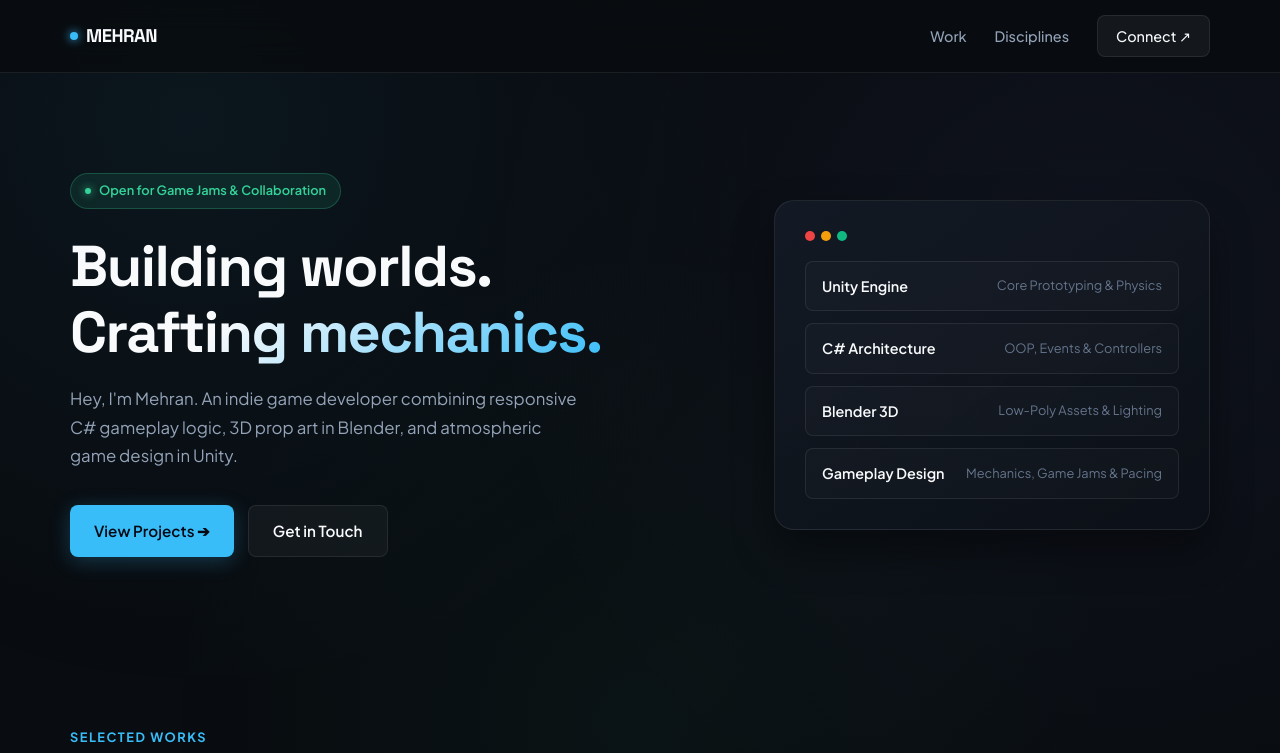
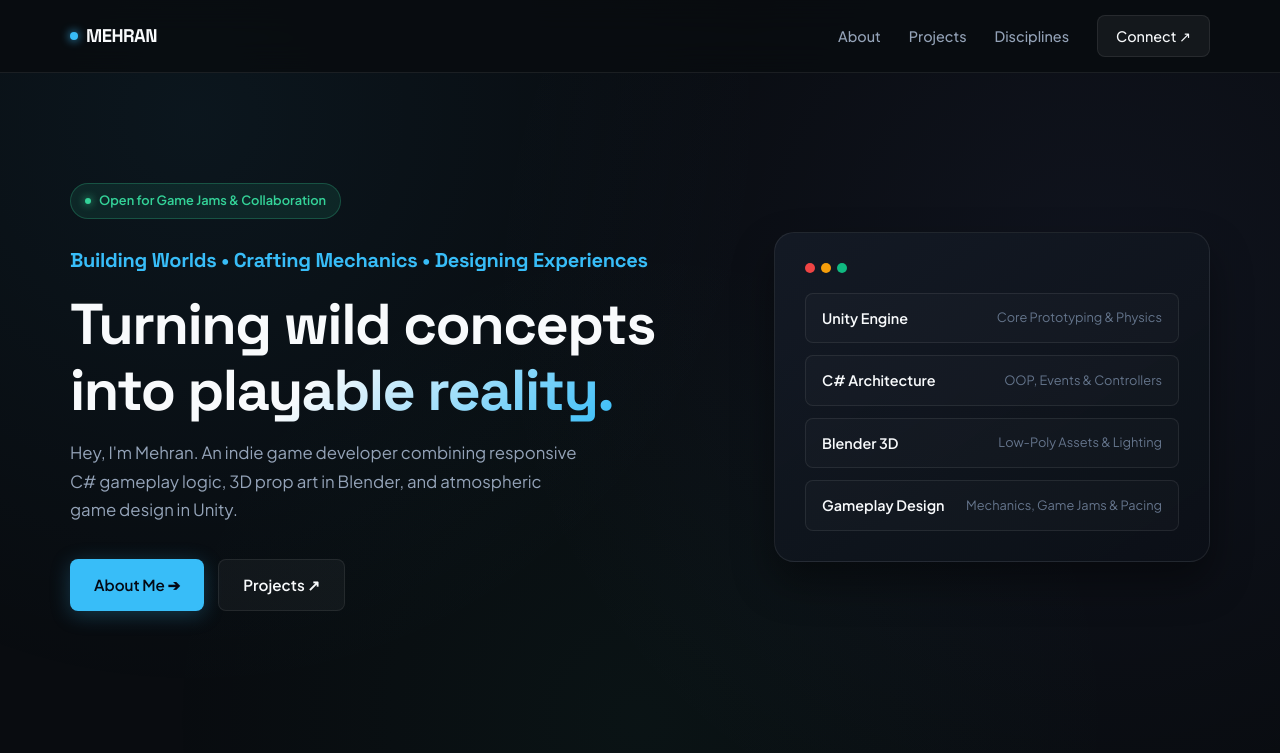
Before and after one commit to mehran-GameDev/mehran-GameDev.github.io, a plain HTML site: page index.html in a window 1280 px wide. Shown: the top 753 px of the page. Drawn offline with Linux system fonts and the light colour scheme.

Commit message:
Refactor hero section and update button links
Updated padding and margin values in the hero section. Added a tagline and modified button links. Changed comments for clarity.

```diff
--- a/index.html
+++ b/index.html
@@ -68,7 +68,6 @@ a {
     margin: 0 auto;
 }
 
-/* Subdued Background Glow */
 .bg-ambient {
     position: fixed;
     inset: 0;
@@ -147,7 +146,7 @@ header.nav-wrap {
 
 /* Hero Section */
 .hero {
-    padding: 100px 0 80px;
+    padding: 110px 0 90px;
     display: grid;
     grid-template-columns: 1.2fr 0.8fr;
     gap: 50px;
@@ -181,13 +180,22 @@ header.nav-wrap {
     font-size: clamp(2.4rem, 4.5vw, 3.8rem);
     line-height: 1.15;
     letter-spacing: -1.5px;
-    margin-bottom: 20px;
+    margin-bottom: 16px;
 }
 
 .text-gradient {
     background: linear-gradient(135deg, #f8fafc 30%, var(--primary) 100%);
     -webkit-background-clip: text;
     -webkit-text-fill-color: transparent;
+}
+
+.hero-tagline {
+    font-family: 'Space Grotesk', sans-serif;
+    font-size: 1.25rem;
+    font-weight: 600;
+    color: var(--primary);
+    margin-bottom: 14px;
+    letter-spacing: -0.3px;
 }
 
 .hero-sub {
@@ -237,7 +245,7 @@ header.nav-wrap {
     transform: translateY(-2px);
 }
 
-/* Hero Showcase Card */
+/* Showcase Card */
 .hero-card {
     background: linear-gradient(145deg, rgba(20, 27, 38, 0.9), rgba(12, 16, 23, 0.95));
     border: 1px solid var(--border);
@@ -343,7 +351,6 @@ section {
     align-items: center;
     justify-content: center;
     border-bottom: 1px solid var(--border);
-    position: relative;
 }
 
 .project-preview-title {
@@ -438,7 +445,7 @@ section {
     line-height: 1.6;
 }
 
-/* Contact / Call to Action */
+/* Contact CTA */
 .cta-box {
     text-align: center;
     background: linear-gradient(180deg, var(--bg-surface), var(--bg-base));
@@ -478,7 +485,6 @@ footer {
     gap: 16px;
 }
 
-/* Responsive */
 @media (max-width: 860px) {
     .hero {
         grid-template-columns: 1fr;
@@ -502,7 +508,8 @@ footer {
             MEHRAN
         </a>
         <nav class="nav-menu">
-            <a href="#projects">Work</a>
+            <a href="about.html">About</a>
+            <a href="#projects">Projects</a>
             <a href="#skills">Disciplines</a>
             <a href="#contact" class="nav-btn">Connect ↗</a>
         </nav>
@@ -517,13 +524,20 @@ footer {
                 <span class="status-indicator"></span>
                 Open for Game Jams & Collaboration
             </div>
-            <h1>Building worlds.<br><span class="text-gradient">Crafting mechanics.</span></h1>
+
+            <!-- TAGLINE -->
+            <p class="hero-tagline">Building Worlds • Crafting Mechanics • Designing Experiences</p>
+
+            <h1>Turning wild concepts into <span class="text-gradient">playable reality.</span></h1>
+
             <p class="hero-sub">
                 Hey, I'm Mehran. An indie game developer combining responsive C# gameplay logic, 3D prop art in Blender, and atmospheric game design in Unity.
             </p>
+
+            <!-- BUTTONS: ABOUT & PROJECTS -->
             <div class="btn-group">
-                <a href="#projects" class="btn btn-primary">View Projects ➔</a>
-                <a href="#contact" class="btn btn-secondary">Get in Touch</a>
+                <a href="about.html" class="btn btn-primary">About Me ➔</a>
+                <a href="#projects" class="btn btn-secondary">Projects ↗</a>
             </div>
         </div>
 
@@ -562,7 +576,6 @@ footer {
         </div>
 
         <div class="projects-grid">
-            <!-- Project 1 -->
             <article class="project-card">
                 <div class="project-preview">
                     <span class="project-preview-title">PONG ARCADE</span>
@@ -582,7 +595,6 @@ footer {
                 </div>
             </article>
 
-            <!-- Project 2 -->
             <article class="project-card">
                 <div class="project-preview">
                     <span class="project-preview-title">FLAPPY RUNNER</span>
@@ -602,7 +614,6 @@ footer {
                 </div>
             </article>
 
-            <!-- Project 3 -->
             <article class="project-card">
                 <div class="project-preview">
                     <span class="project-preview-title">TRUST NO ONE</span>
@@ -622,7 +633,6 @@ footer {
                 </div>
             </article>
 
-            <!-- Project 4 -->
             <article class="project-card">
                 <div class="project-preview">
                     <span class="project-preview-title">HOLLOW HILL</span>
```
